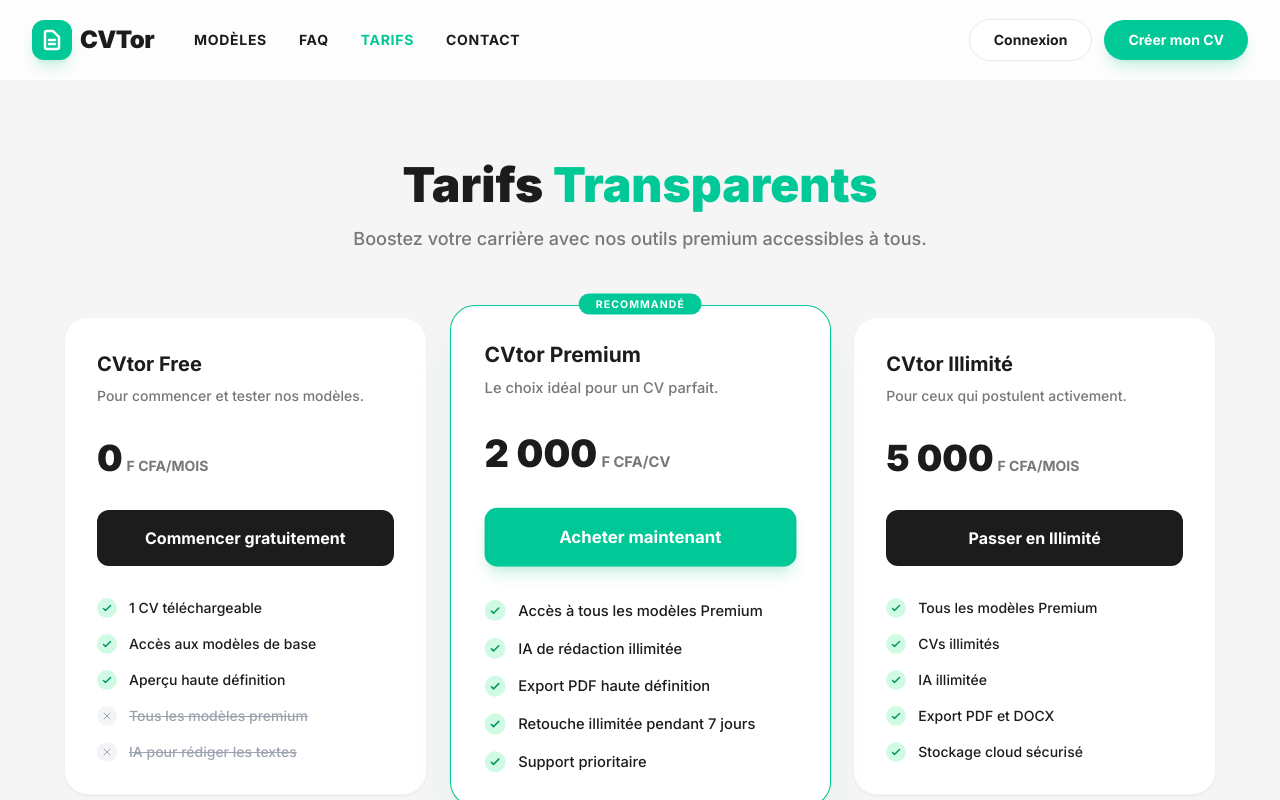
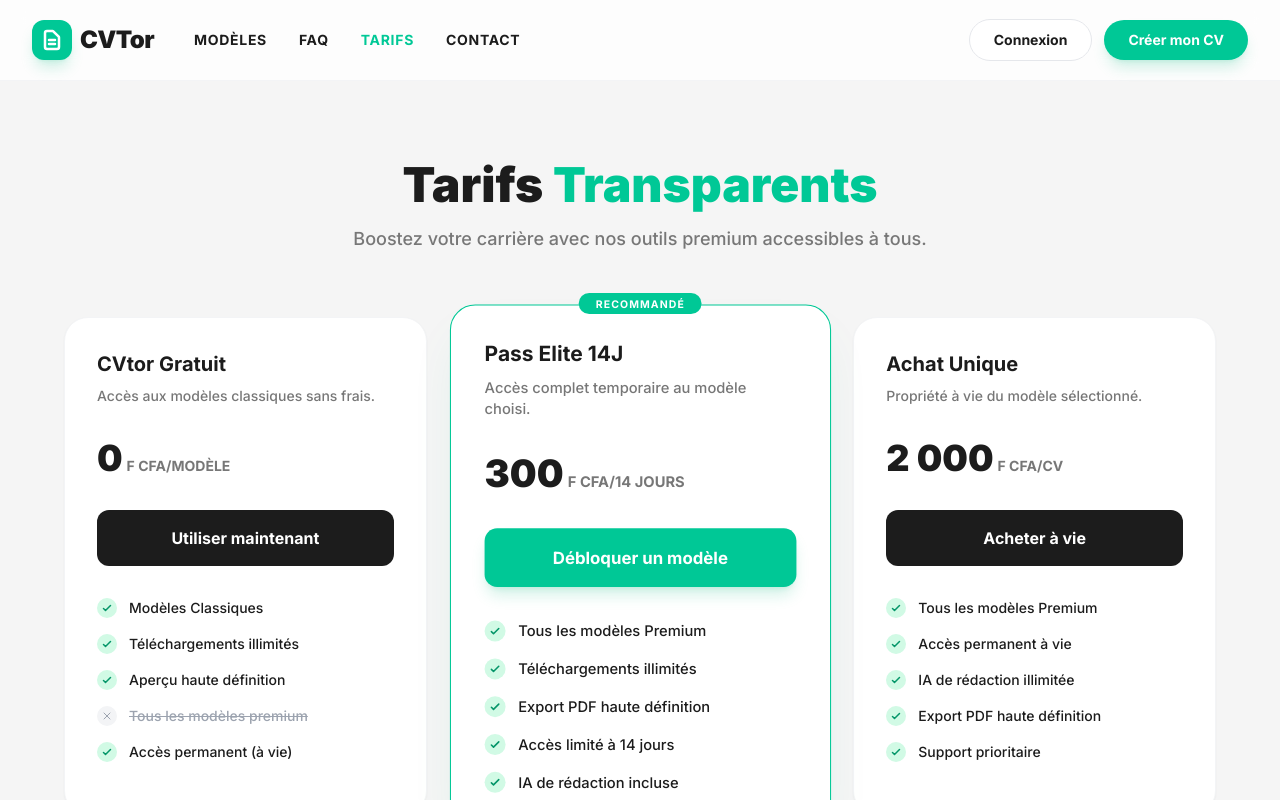
Before and after one commit to Rodrigue-gbantehehou/Carriey, a Next.js app in the folder frontend/: page /tarifs in a window 1280 px wide. Built offline with nearby package versions, Linux system fonts and the light colour scheme; no server answers.

Commit message:
Fix audit logs API endpoint URL

```diff
--- a/frontend/app/admin/audit/page.tsx
+++ b/frontend/app/admin/audit/page.tsx
@@ -3,7 +3,7 @@ import config from '@/lib/config'
 import Link from 'next/link'
 
 async function getLogs(token: string) {
-    const res = await fetch(`${config.apiBaseUrl}/admin/audit/`, {
+    const res = await fetch(`${config.apiBaseUrl}/admin/audit-logs/`, {
         headers: {
             Authorization: `Bearer ${token}`
         },
--- a/frontend/app/admin/layout.tsx
+++ b/frontend/app/admin/layout.tsx
@@ -9,13 +9,21 @@ export default async function AdminLayout({
 }) {
     const session = await auth()
 
+    console.log("[AdminLayout] Session check:", {
+        hasSession: !!session,
+        userEmail: session?.user?.email,
+        role: session?.user?.role
+    })
+
     // Protect admin routes
     if (!session) {
+        console.warn("[AdminLayout] No session found, redirecting to login...")
         redirect('/login?callbackUrl=/admin')
     }
 
     // Check role
-    if (session.user.role !== 'admin' && session.user.role !== 'super_admin') {
+    const userRole = session.user.role?.toLowerCase()
+    if (userRole !== 'admin' && userRole !== 'super_admin') {
         return (
             <div className="min-h-screen flex items-center justify-center bg-gray-100">
                 <div className="bg-white p-8 rounded-lg shadow-md max-w-md w-full">
--- /dev/null
+++ b/frontend/app/admin/users/page.tsx
@@ -0,0 +1,160 @@
+'use client'
+
+import { useState, useEffect } from 'react'
+import { useSession } from 'next-auth/react'
+import config from '@/lib/config'
+import { toast } from 'react-hot-toast'
+
+interface User {
+  id: string
+  email: string
+  full_name: string | null
+  role: string
+  is_active: boolean
+  created_at: string
+}
+
+export default function UsersAdmin() {
+  const { data: session } = useSession()
+  const [users, setUsers] = useState<User[]>([])
+  const [loading, setLoading] = useState(true)
+  const [updatingId, setUpdatingId] = useState<string | null>(null)
+
+  useEffect(() => {
+    const fetchUsers = async () => {
+      try {
+        const res = await fetch(`${config.apiBaseUrl}/admin/users`, {
+          headers: {
+            'Authorization': `Bearer ${session?.user?.accessToken}`
+          }
+        })
+        if (!res.ok) throw new Error('Erreur lors du chargement des utilisateurs')
+        const data = await res.json()
+        setUsers(data)
+      } catch (err: any) {
+        toast.error(err.message)
+      } finally {
+        setLoading(false)
+      }
+    }
+
+    if (session?.user?.accessToken) {
+      fetchUsers()
+    }
+  }, [session])
+
+  const handleToggleActive = async (user: User) => {
+    setUpdatingId(user.id)
+    try {
+      const res = await fetch(`${config.apiBaseUrl}/admin/users/${user.id}/toggle-active`, {
+        method: 'PATCH',
+        headers: {
+          'Authorization': `Bearer ${session?.user?.accessToken}`
+        }
+      })
+      if (!res.ok) throw new Error('Erreur lors de la modification du statut')
+      const data = await res.json()
+
+      setUsers(users.map(u => u.id === user.id ? { ...u, is_active: data.is_active } : u))
+      toast.success(`Utilisateur ${data.is_active ? 'activé' : 'désactivé'}`)
+    } catch (err: any) {
+      toast.error(err.message)
+    } finally {
+      setUpdatingId(null)
+    }
+  }
+
+  const handleUpdateRole = async (userId: string, newRole: string) => {
+    setUpdatingId(userId)
+    try {
+      const res = await fetch(`${config.apiBaseUrl}/admin/users/${userId}/role?new_role=${newRole}`, {
+        method: 'PATCH',
+        headers: {
+          'Authorization': `Bearer ${session?.user?.accessToken}`
+        }
+      })
+      if (!res.ok) throw new Error('Erreur lors de la modification du rôle')
+
+      setUsers(users.map(u => u.id === userId ? { ...u, role: newRole } : u))
+      toast.success('Rôle mis à jour')
+    } catch (err: any) {
+      toast.error(err.message)
+    } finally {
+      setUpdatingId(null)
+    }
+  }
+
+  if (loading) {
+    return (
+      <div className="flex items-center justify-center min-h-[400px]">
+        <div className="animate-spin rounded-full h-12 w-12 border-b-2 border-blue-600"></div>
+      </div>
+    )
+  }
+
+  return (
+    <div className="space-y-8">
+      <div>
+        <h1 className="text-3xl font-bold text-gray-900 mb-2">Gestion des Utilisateurs</h1>
+        <p className="text-gray-500">Gérez les accès, les rôles et le statut des utilisateurs de la plateforme.</p>
+      </div>
+
+      <div className="bg-white rounded-xl shadow-sm border border-gray-100 overflow-hidden">
+        <div className="overflow-x-auto">
+          <table className="w-full text-left">
+            <thead>
+              <tr className="bg-gray-50 border-b border-gray-100">
+                <th className="px-6 py-4 text-xs font-bold text-gray-500 uppercase tracking-widest">Utilisateur</th>
+                <th className="px-6 py-4 text-xs font-bold text-gray-500 uppercase tracking-widest">Rôle</th>
+                <th className="px-6 py-4 text-xs font-bold text-gray-500 uppercase tracking-widest">Statut</th>
+                <th className="px-6 py-4 text-xs font-bold text-gray-500 uppercase tracking-widest text-right">Actions</th>
+              </tr>
+            </thead>
+            <tbody className="divide-y divide-gray-50">
+              {users.map(user => (
+                <tr key={user.id} className="hover:bg-gray-50 transition-colors">
+                  <td className="px-6 py-4">
+                    <div className="font-semibold text-gray-900">{user.full_name || 'Sans nom'}</div>
+                    <div className="text-sm text-gray-500">{user.email}</div>
+                  </td>
+                  <td className="px-6 py-4">
+                    <select
+                      value={user.role}
+                      onChange={(e) => handleUpdateRole(user.id, e.target.value)}
+                      disabled={updatingId === user.id}
+                      className="text-xs font-bold py-1 px-2 rounded bg-gray-100 border-none outline-none focus:ring-2 focus:ring-blue-500"
+                    >
+                      <option value="user">USER</option>
+                      <option value="admin">ADMIN</option>
+                      <option value="super_admin">SUPER ADMIN</option>
+                    </select>
+                  </td>
+                  <td className="px-6 py-4">
+                    <span className={`inline-flex px-2 py-1 rounded text-[10px] font-black uppercase tracking-widest ${
+                      user.is_active ? 'bg-green-100 text-green-700' : 'bg-red-100 text-red-700'
+                    }`}>
+                      {user.is_active ? 'Actif' : 'Désactivé'}
+                    </span>
+                  </td>
+                  <td className="px-6 py-4 text-right">
+                    <button
+                      onClick={() => handleToggleActive(user)}
+                      disabled={updatingId === user.id}
+                      className={`text-xs font-bold px-4 py-2 rounded-lg transition-all ${
+                        user.is_active
+                        ? 'text-red-600 bg-red-50 hover:bg-red-600 hover:text-white'
+                        : 'text-green-600 bg-green-50 hover:bg-green-600 hover:text-white'
+                      }`}
+                    >
+                      {user.is_active ? 'Désactiver' : 'Activer'}
+                    </button>
+                  </td>
+                </tr>
+              ))}
+            </tbody>
+          </table>
+        </div>
+      </div>
+    </div>
+  )
+}
--- a/frontend/app/contact/page.tsx
+++ b/frontend/app/contact/page.tsx
@@ -35,7 +35,7 @@ export default function ContactPage() {
               <p className="text-gray-400 font-medium leading-relaxed mb-12">
                 Vous avez une question, une suggestion ou besoin d&apos;aide ? Notre équipe ivoirienne est à votre écoute.
               </p>
-
+ {/*
               <div className="space-y-8">
                 <div className="flex items-center gap-5 group">
                   <div className="w-12 h-12 bg-white/5 rounded-2xl flex items-center justify-center group-hover:bg-brand-cta transition-colors">
@@ -62,6 +62,7 @@ export default function ContactPage() {
                   </div>
                 </div>
               </div>
+*/}
             </div>
 
             <div className="relative z-10 pt-12 border-t border-white/10 mt-12">
--- a/frontend/app/dashboard/page.tsx
+++ b/frontend/app/dashboard/page.tsx
@@ -1,8 +1,10 @@
 'use client'
 
 import { useState, useEffect } from 'react'
-import { useSession, signOut } from 'next-auth/react'
+import { useSession } from 'next-auth/react'
 import { useRouter } from 'next/navigation'
+import LogoutButton from '../../components/auth/LogoutButton'
+import TemplatePreview from '../../components/layout/TemplatePreview'
 import Link from 'next/link'
 import Image from 'next/image'
 import config from '@/lib/config'
@@ -391,16 +393,7 @@ export default function DashboardPage() {
                                 return (
                                     <div key={template.id} className="group bg-white rounded-3xl border border-gray-100 overflow-hidden shadow-sm hover:shadow-2xl hover:border-brand-cta/30 transition-all flex flex-col">
                                         <div className="aspect-[4/5] bg-gray-50 relative flex items-center justify-center overflow-hidden">
-                                            {/* Dummy template visual placeholder */}
-                                            <div className="w-[70%] bg-white aspect-[1/1.414] shadow-2xl rounded-sm p-4 opacity-40 group-hover:scale-110 transition-transform duration-500">
-                                                <div className="w-1/2 h-2 bg-gray-200 rounded-full mb-3" />
-                                                <div className="w-3/4 h-1.5 bg-gray-100 rounded-full mb-8" />
-                                                <div className="space-y-2">
-                                                    <div className="w-full h-1 bg-gray-100 rounded-full" />
-                                                    <div className="w-full h-1 bg-gray-100 rounded-full" />
-                                                    <div className="w-2/3 h-1 bg-gray-100 rounded-full" />
-                                                </div>
-                                            </div>
+                                            <TemplatePreview template={template} />
 
                                             <div className="absolute inset-0 bg-brand-text/40 opacity-0 group-hover:opacity-100 transition-opacity flex items-center justify-center p-6 text-center">
                                                 <Link href={`/editor?template=${template.slug}`} className="px-6 py-3 bg-brand-cta text-white font-black rounded-xl shadow-2xl transition-all hover:scale-105 active:scale-95 no-underline">
--- a/frontend/app/tarifs/page.tsx
+++ b/frontend/app/tarifs/page.tsx
@@ -6,51 +6,51 @@ import Footer from '@/components/layout/Footer';
 
 const plans = [
   {
-    name: 'CVtor Free',
+    name: 'CVtor Gratuit',
     price: '0',
     currency: 'F CFA',
-    period: '/mois',
-    description: 'Pour commencer et tester nos modèles.',
+    period: '/modèle',
+    description: 'Accès aux modèles classiques sans frais.',
     features: [
-      { text: '1 CV téléchargeable', included: true },
-      { text: 'Accès aux modèles de base', included: true },
+      { text: 'Modèles Classiques', included: true },
+      { text: 'Téléchargements illimités', included: true },
       { text: 'Aperçu haute définition', included: true },
       { text: 'Tous les modèles premium', included: false },
-      { text: 'IA pour rédiger les textes', included: false },
+      { text: 'Accès permanent (à vie)', included: true },
     ],
-    cta: 'Commencer gratuitement',
+    cta: 'Utiliser maintenant',
     popular: false,
   },
   {
-    name: 'CVtor Premium',
+    name: 'Pass Elite 14J',
+    price: '300',
+    currency: 'F CFA',
+    period: '/14 jours',
+    description: 'Accès complet temporaire au modèle choisi.',
+    features: [
+      { text: 'Tous les modèles Premium', included: true },
+      { text: 'Téléchargements illimités', included: true },
+      { text: 'Export PDF haute définition', included: true },
+      { text: 'Accès limité à 14 jours', included: true },
+      { text: 'IA de rédaction incluse', included: true },
+    ],
+    cta: 'Débloquer un modèle',
+    popular: true,
+  },
+  {
+    name: 'Achat Unique',
     price: '2 000',
     currency: 'F CFA',
     period: '/CV',
-    description: 'Le choix idéal pour un CV parfait.',
+    description: 'Propriété à vie du modèle sélectionné.',
     features: [
-      { text: 'Accès à tous les modèles Premium', included: true },
+      { text: 'Tous les modèles Premium', included: true },
+      { text: 'Accès permanent à vie', included: true },
       { text: 'IA de rédaction illimitée', included: true },
       { text: 'Export PDF haute définition', included: true },
-      { text: 'Retouche illimitée pendant 7 jours', included: true },
       { text: 'Support prioritaire', included: true },
     ],
-    cta: 'Acheter maintenant',
-    popular: true,
-  },
-  {
-    name: 'CVtor Illimité',
-    price: '5 000',
-    currency: 'F CFA',
-    period: '/mois',
-    description: 'Pour ceux qui postulent activement.',
-    features: [
-      { text: 'Tous les modèles Premium', included: true },
-      { text: 'CVs illimités', included: true },
-      { text: 'IA illimitée', included: true },
-      { text: 'Export PDF et DOCX', included: true },
-      { text: 'Stockage cloud sécurisé', included: true },
-    ],
-    cta: 'Passer en Illimité',
+    cta: 'Acheter à vie',
     popular: false,
   },
 ];
--- a/frontend/components/auth/RegisterForm.tsx
+++ b/frontend/components/auth/RegisterForm.tsx
@@ -190,12 +190,6 @@ export default function RegisterForm() {
             </p>
           </div>
 
-          <div className="mt-8 pt-8 border-t border-gray-100 text-center text-xs text-[#777777] leading-relaxed">
-            En vous inscrivant, vous acceptez nos{' '}
-            <Link href="/terms" className="text-[#00C896] hover:underline font-bold">Conditions</Link>
-            {' '}et notre{' '}
-            <Link href="/privacy" className="text-[#00C896] hover:underline font-bold">Confidentialité</Link>.
-          </div>
         </div>
       </div>
     </div>
--- a/frontend/components/layout/Footer.tsx
+++ b/frontend/components/layout/Footer.tsx
@@ -4,7 +4,7 @@ import Link from 'next/link';
 
 export default function Footer() {
   return (
-    <footer className="bg-brand-text text-white py-16 sm:py-24 border-t border-white/5">
+    <footer className="bg-brand-text text-white py-6 sm:py-8 border-t border-white/5">
       <div className="container mx-auto px-4 sm:px-6">
         <div className="grid grid-cols-1 md:grid-cols-4 gap-12 mb-16">
           <div className="col-span-1 md:col-span-2">
@@ -17,10 +17,10 @@ export default function Footer() {
               <span className="text-2xl font-black text-white tracking-tight">CVTor</span>
             </Link>
             <p className="text-gray-400 mb-8 max-w-sm text-sm font-medium leading-relaxed">
-              La solution n°1 en Afrique pour créer des CV professionnels qui attirent l&apos;attention des recruteurs. Propulsé par l&apos;IA et adapté aux réalités locales.
+              Créer des CV professionnels qui attirent l&apos;attention des recruteurs. Propulsé par l&apos;IA et adapté aux réalités locales.
             </p>
             <div className="flex gap-4">
-              {/* Social Placeholders */}
+              {/*
               <div className="w-10 h-10 rounded-full bg-white/5 flex items-center justify-center hover:bg-brand-cta transition-colors cursor-pointer">
                 <span className="text-xs font-bold">In</span>
               </div>
@@ -30,6 +30,7 @@ export default function Footer() {
               <div className="w-10 h-10 rounded-full bg-white/5 flex items-center justify-center hover:bg-brand-cta transition-colors cursor-pointer">
                 <span className="text-xs font-bold">Tw</span>
               </div>
+              */}
             </div>
           </div>
 
@@ -48,20 +49,24 @@ export default function Footer() {
             <ul className="space-y-4 text-gray-400 text-sm font-medium">
               <li><Link href="/contact" className="hover:text-brand-cta transition-colors">Nous contacter</Link></li>
               <li><Link href="/faq" className="hover:text-brand-cta transition-colors">Aide en ligne</Link></li>
+              {/*
               <li><span className="block text-white/40">Abidjan, Côte d&apos;Ivoire</span></li>
               <li><span className="block text-white/40">contact@cvtor.pro</span></li>
+              */}
             </ul>
           </div>
         </div>
 
         <div className="pt-10 border-t border-white/5 flex flex-col md:flex-row justify-between items-center gap-6">
           <p className="text-gray-500 text-sm font-medium">
-            © 2025 CVTor – Conçu avec passion par <span className="text-white">Akemar Service</span> 💡
+            © 2026 CVTor
           </p>
+          {/*
           <div className="flex gap-8 text-xs font-bold text-gray-500 uppercase tracking-widest">
             <a href="#" className="hover:text-white transition-colors">Confidentialité</a>
             <a href="#" className="hover:text-white transition-colors">Conditions</a>
           </div>
+          */}
         </div>
       </div>
     </footer>
```
Also changed, not shown: 1 other file (tests, documents, lock files or other folders).
